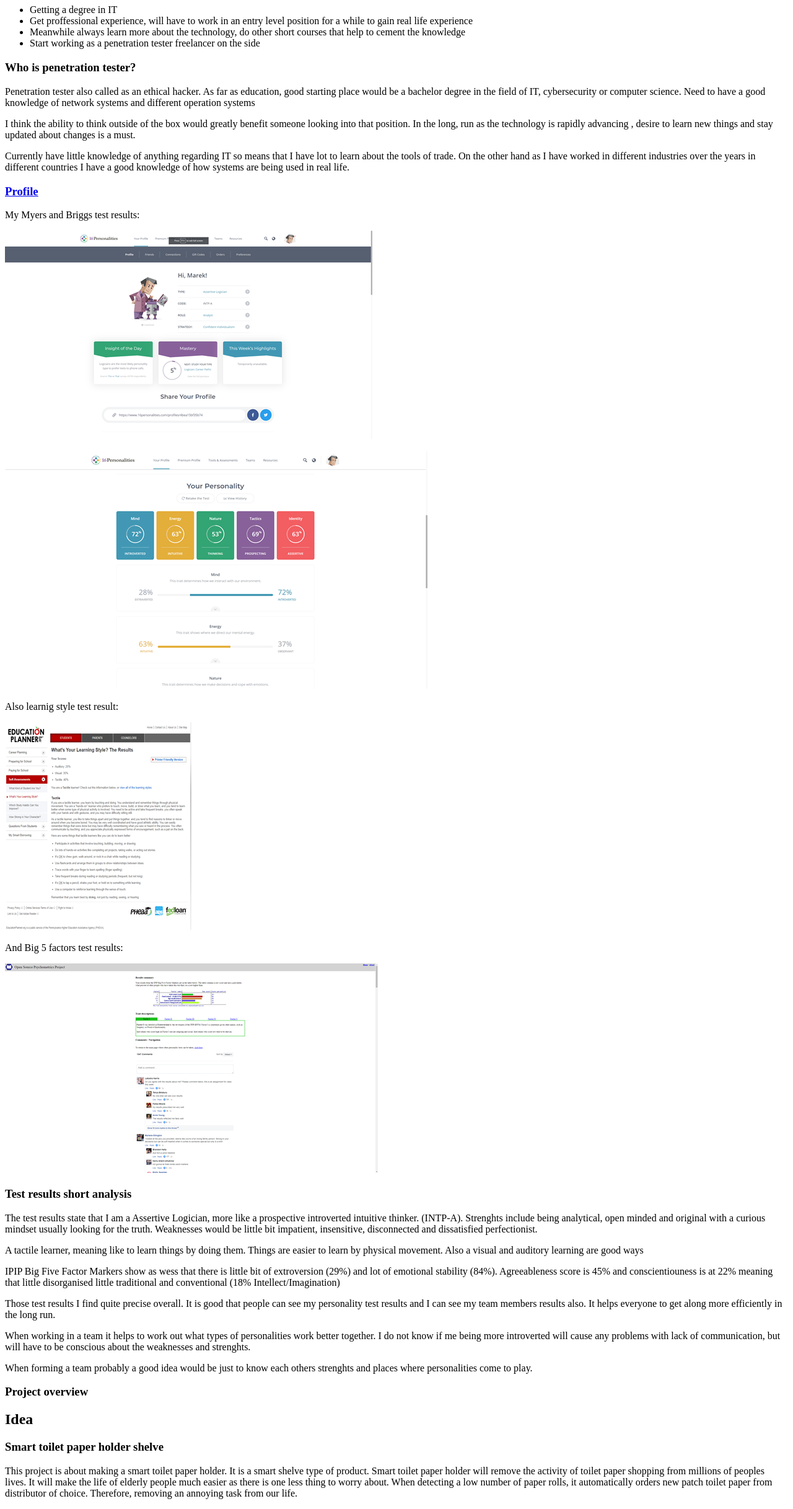
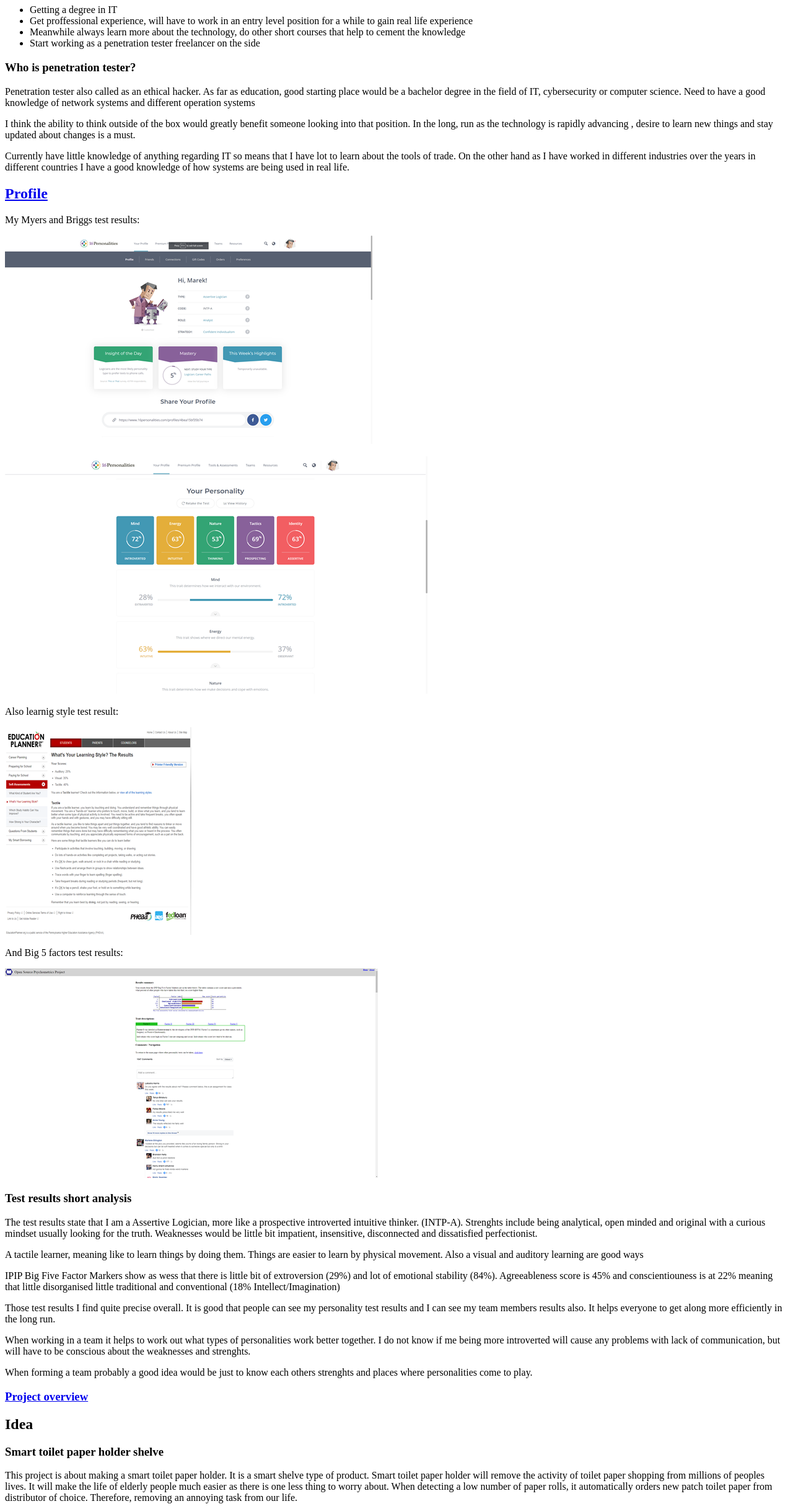
Before and after one commit to iffprove/Project_1, a plain HTML site: page index.html in a window 1280 px wide. Shown: the part 3030-5464 px from the top of the page at 62% size. Drawn offline with Linux system fonts and the light colour scheme.

Commit message:
Add files via upload

```diff
--- a/index.html
+++ b/index.html
@@ -7,7 +7,7 @@
     <body>
       <nav>
     <ul>
-      <li><a href="interest_in_it.html#">Interest in IT</a></li>
+      <li><a href="interest_in_it.html">Interest in IT</a></li>
       <li><a href="ideal_job.html">Ideal job</a></li>
       <li><a href="profile.html">Profile</a></li>
       <li><a href="project_overview.html">Project overview</a></li>
@@ -107,7 +107,7 @@ With that I can get a job as a system or a network administrator.
   <p>Currently have little knowledge of anything regarding IT so means that I have lot to learn about the tools of trade. On the other hand as I have worked in different industries over the years in different countries I have a good knowledge of how systems are being used in real life.</p>
 
 
-  <p><h3><a href="profile.html">Profile</h3></a></p>
+  <p><h2><a href="profile.html">Profile</h2></a></p>
   <p>My Myers and Briggs test results:</p>
   <p> <img src="MB1.png" alt=""></p>
   <p> <img src="MB2.png" alt=""></p>
@@ -130,7 +130,7 @@ With that I can get a job as a system or a network administrator.
 
 
   </article>
-</section><h3>Project overview</h3>
+</section><h3> <a href="project_overview.html">Project overview</h3></a>
   <p><h2>Idea</h2></p>
   <p><h3>Smart toilet paper holder shelve</h3></p>
   <p> This project is about making a smart toilet paper holder. It is a smart shelve type of product. Smart toilet paper holder will remove the activity of toilet paper shopping from millions of peoples lives. It will make the life of elderly people much easier as there is one less thing to worry about.  When detecting a low number of paper rolls, it automatically orders new patch toilet paper from distributor of choice. Therefore, removing an annoying task from our life. </p>
```
